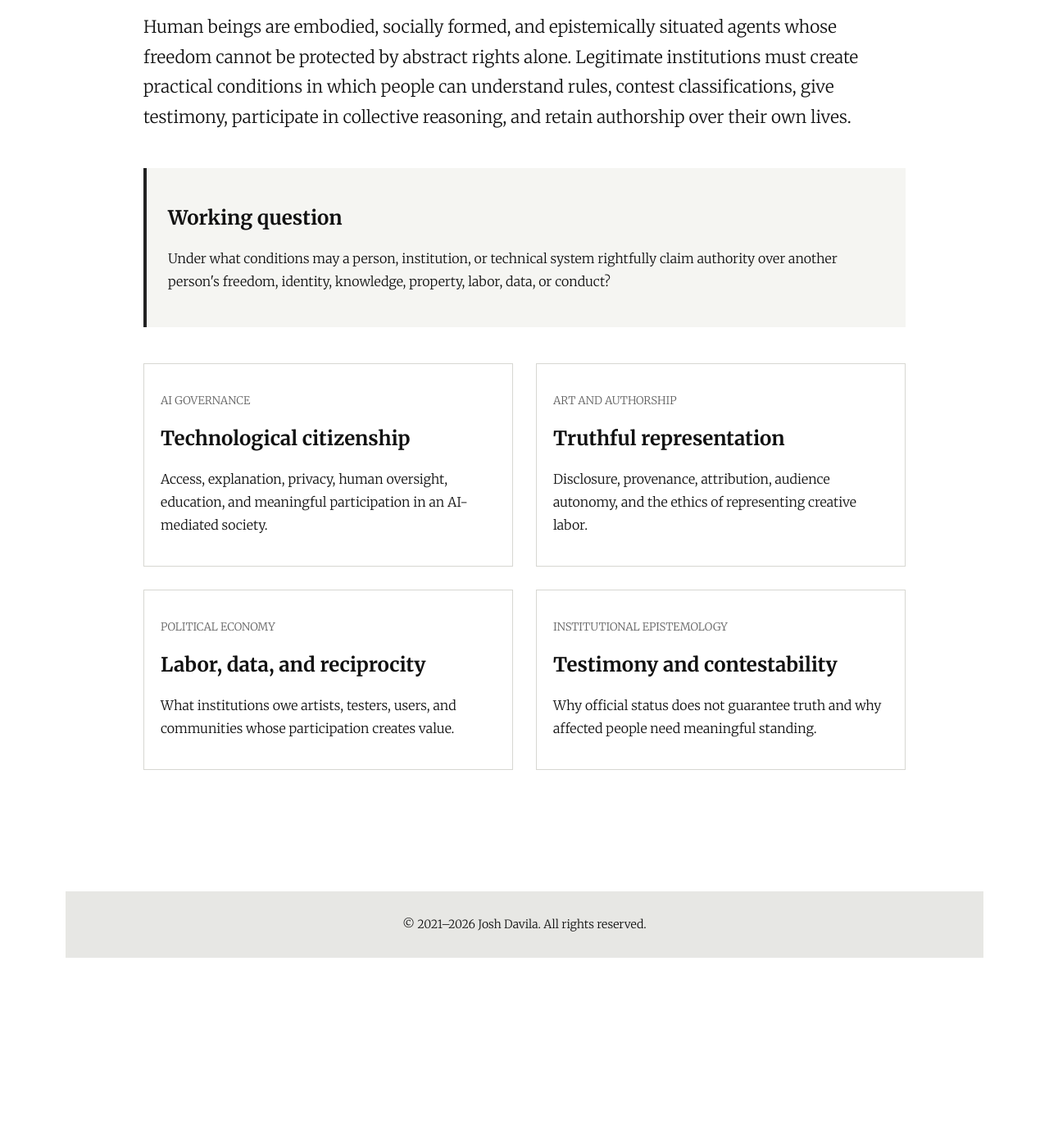
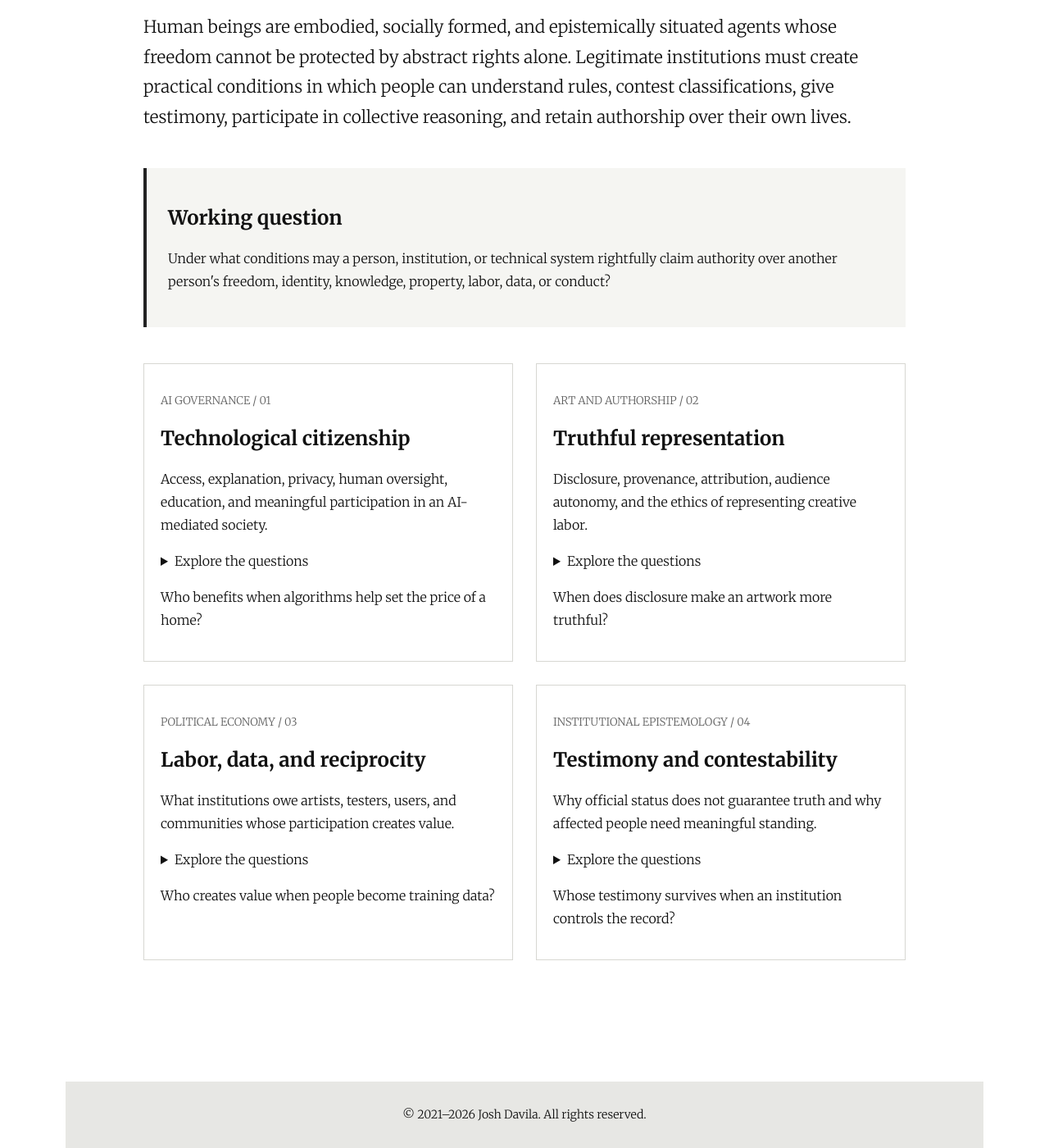
Before and after one commit to JLD-Ai/joshdavila.github.io, a Jekyll site: the page built from research.md, in a window 1280 px wide and 1400 px high, scrolled down 496 px. Shown: the whole window at 82% size. Built offline with Jekyll 4.4.1, drawn with Linux system fonts in a browser that asks for light colours; before the commit the page ends 1664 px from its top, so only the background shows below that.

Commit message:
Add interactive research questions

```diff
--- a/research.md
+++ b/research.md
@@ -14,11 +14,71 @@
   <p>{{ site.data.profile.central_question }}</p>
 </section>
 
-<section class="section">
-  <div class="card-grid">
-    <article class="card"><div class="card-body"><p class="card-meta">AI governance</p><h2>Technological citizenship</h2><p>Access, explanation, privacy, human oversight, education, and meaningful participation in an AI-mediated society.</p></div></article>
-    <article class="card"><div class="card-body"><p class="card-meta">Art and authorship</p><h2>Truthful representation</h2><p>Disclosure, provenance, attribution, audience autonomy, and the ethics of representing creative labor.</p></div></article>
-    <article class="card"><div class="card-body"><p class="card-meta">Political economy</p><h2>Labor, data, and reciprocity</h2><p>What institutions owe artists, testers, users, and communities whose participation creates value.</p></div></article>
-    <article class="card"><div class="card-body"><p class="card-meta">Institutional epistemology</p><h2>Testimony and contestability</h2><p>Why official status does not guarantee truth and why affected people need meaningful standing.</p></div></article>
+<section class="section research-section" aria-label="Research themes">
+  <div class="card-grid research-grid">
+    <article class="card research-card">
+      <div class="card-body">
+        <p class="card-meta">AI governance <span aria-hidden="true">/ 01</span></p>
+        <h2>Technological citizenship</h2>
+        <p>Access, explanation, privacy, human oversight, education, and meaningful participation in an AI-mediated society.</p>
+        <details class="research-details">
+          <summary>Explore the questions</summary>
+          <ol>
+            <li>Who benefits when algorithms help set the price of a home?</li>
+            <li>What evidence should be required before automated monitoring is called “safety”?</li>
+            <li>How can a resident challenge a decision made about them by a system they cannot inspect?</li>
+          </ol>
+        </details>
+        <p class="research-preview" aria-hidden="true">Who benefits when algorithms help set the price of a home?</p>
+      </div>
+    </article>
+    <article class="card research-card">
+      <div class="card-body">
+        <p class="card-meta">Art and authorship <span aria-hidden="true">/ 02</span></p>
+        <h2>Truthful representation</h2>
+        <p>Disclosure, provenance, attribution, audience autonomy, and the ethics of representing creative labor.</p>
+        <details class="research-details">
+          <summary>Explore the questions</summary>
+          <ol>
+            <li>When does disclosure make an artwork more truthful?</li>
+            <li>Who deserves credit when human intention and machine output meet?</li>
+            <li>How can audiences assess provenance without losing wonder?</li>
+          </ol>
+        </details>
+        <p class="research-preview" aria-hidden="true">When does disclosure make an artwork more truthful?</p>
+      </div>
+    </article>
+    <article class="card research-card">
+      <div class="card-body">
+        <p class="card-meta">Political economy <span aria-hidden="true">/ 03</span></p>
+        <h2>Labor, data, and reciprocity</h2>
+        <p>What institutions owe artists, testers, users, and communities whose participation creates value.</p>
+        <details class="research-details">
+          <summary>Explore the questions</summary>
+          <ol>
+            <li>Who creates value when people become training data?</li>
+            <li>What would fair reciprocity look like for artists and testers?</li>
+            <li>Who gets to refuse extraction or negotiate its terms?</li>
+          </ol>
+        </details>
+        <p class="research-preview" aria-hidden="true">Who creates value when people become training data?</p>
+      </div>
+    </article>
+    <article class="card research-card">
+      <div class="card-body">
+        <p class="card-meta">Institutional epistemology <span aria-hidden="true">/ 04</span></p>
+        <h2>Testimony and contestability</h2>
+        <p>Why official status does not guarantee truth and why affected people need meaningful standing.</p>
+        <details class="research-details">
+          <summary>Explore the questions</summary>
+          <ol>
+            <li>Whose testimony survives when an institution controls the record?</li>
+            <li>What would it take to correct a harmful official classification?</li>
+            <li>How can affected people test whether a promised remedy worked?</li>
+          </ol>
+        </details>
+        <p class="research-preview" aria-hidden="true">Whose testimony survives when an institution controls the record?</p>
+      </div>
+    </article>
   </div>
 </section>
```
